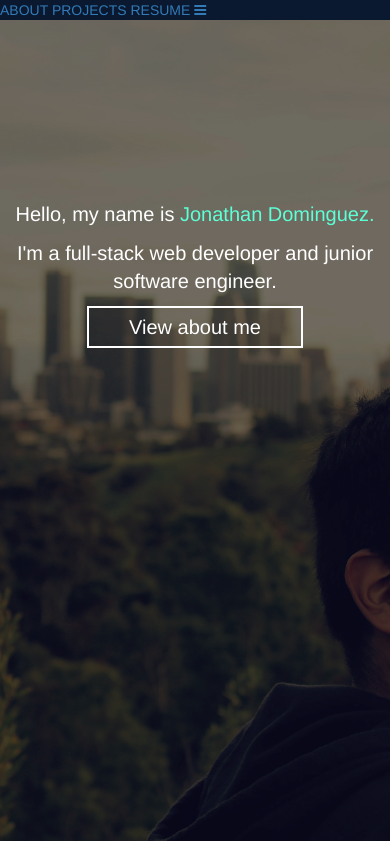
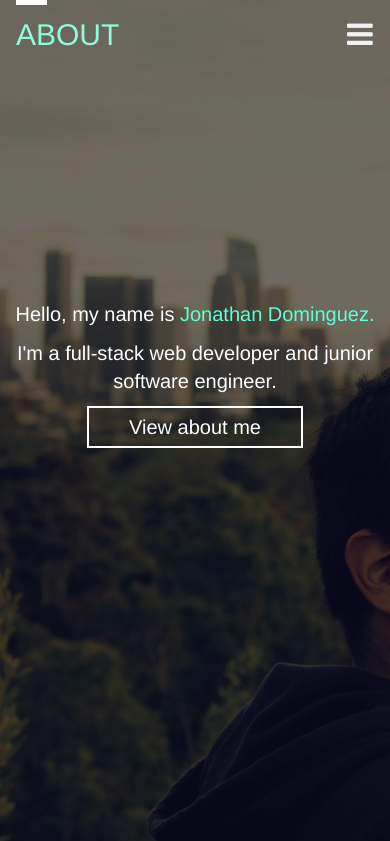
Before and after one commit to JonathanDominguez/JonathanDominguez.github.io, a plain HTML site: page index.html in a window 390 px wide. Shown: the top 841 px of the page. Drawn offline with nearby package versions, Linux system fonts and the light colour scheme.

Commit message:
index completed and responsive

```diff
--- a/styles/index.css
+++ b/styles/index.css
@@ -1,3 +1,76 @@
+.topnav {
+  overflow: hidden;
+  background-color: transparent;
+
+  position: absolute;
+  top: 0;
+  width: 100%;
+  height: 25%;
+  font-size: 30px;
+  z-index: 2;
+  right:0;
+}
+
+.topnav a {
+  float: left;
+  display: block;
+  color: #f2f2f2;
+  text-align: center;
+  padding: 14px 16px;
+  text-decoration: none;
+  font-size: 30px;
+  width: 10%;
+}
+
+.topnav a:hover {
+  /* color: #5DFFD6; */
+  color: #90FBDC;
+}
+
+.topnav a::before {
+  content: '';
+  display: block;
+  height: 5px;
+  background-color: #ffffff;
+
+  position: absolute;
+  top: 0;
+  width: 0%;
+
+  transition: all ease-in-out 250ms;
+}
+
+.topnav a:hover::before {
+  width: 8%;
+}
+
+.topnav .icon {
+  display: none;
+}
+
+@media screen and (max-width: 600px) {
+  .topnav a:not(:first-child) {display: none;}
+  .topnav a.icon {
+    float: right;
+    display: block;
+    margin-right: 20px;
+  }
+}
+
+@media screen and (max-width: 600px) {
+  .topnav.responsive {position: relative;}
+  .topnav.responsive .icon {
+    position: absolute;
+    right: 0;
+    top: 0;
+  }
+  .topnav.responsive a {
+    float: none;
+    display: block;
+    text-align: left;
+  }
+}
+
 /* === Body and html === */
 body, html {
   height: 100%;
@@ -51,30 +124,6 @@ body, html {
     opacity: 1;
     padding: 0;
     margin-top: 0;
-  }
-}
-
-/* # Hover Link Effect
-================================ */
-@media (min-width: 768px) {
-  .navbar-nav>li>a::after {
-    position: absolute;
-    top: 80%;
-    left: 0;
-    width: 100%;
-    height: 1px;
-    background: #5DFFD6;
-    content: '';
-    opacity: 0;
-    transition: height 0.3s, opacity 0.3s, transform 0.3s;
-    transform: translateY(-10px);
-  }
-
-  .navbar-nav>li>a:hover::after,
-  .navbar-nav>li>a:focus::after {
-    height: 2px;
-    opacity: 1;
-    transform: translateY(0px);
   }
 }
 
@@ -278,7 +327,7 @@ body, html {
     font-size: 20px;
     margin: auto;
     /* width: 50%; */
-    margin-top: 200px;
+    margin-top: 300px;
   }
 
   .about-me-section{
```
